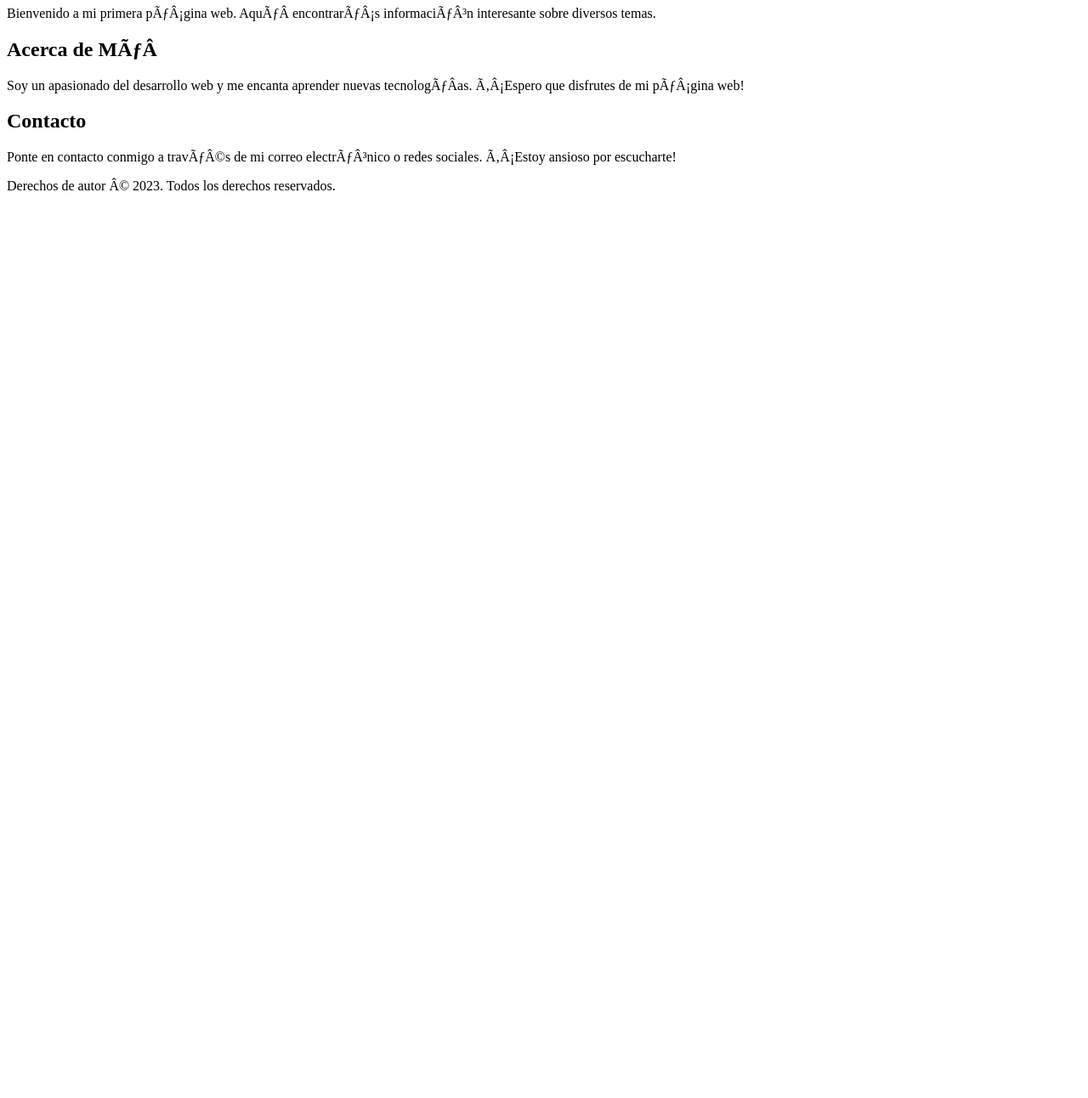
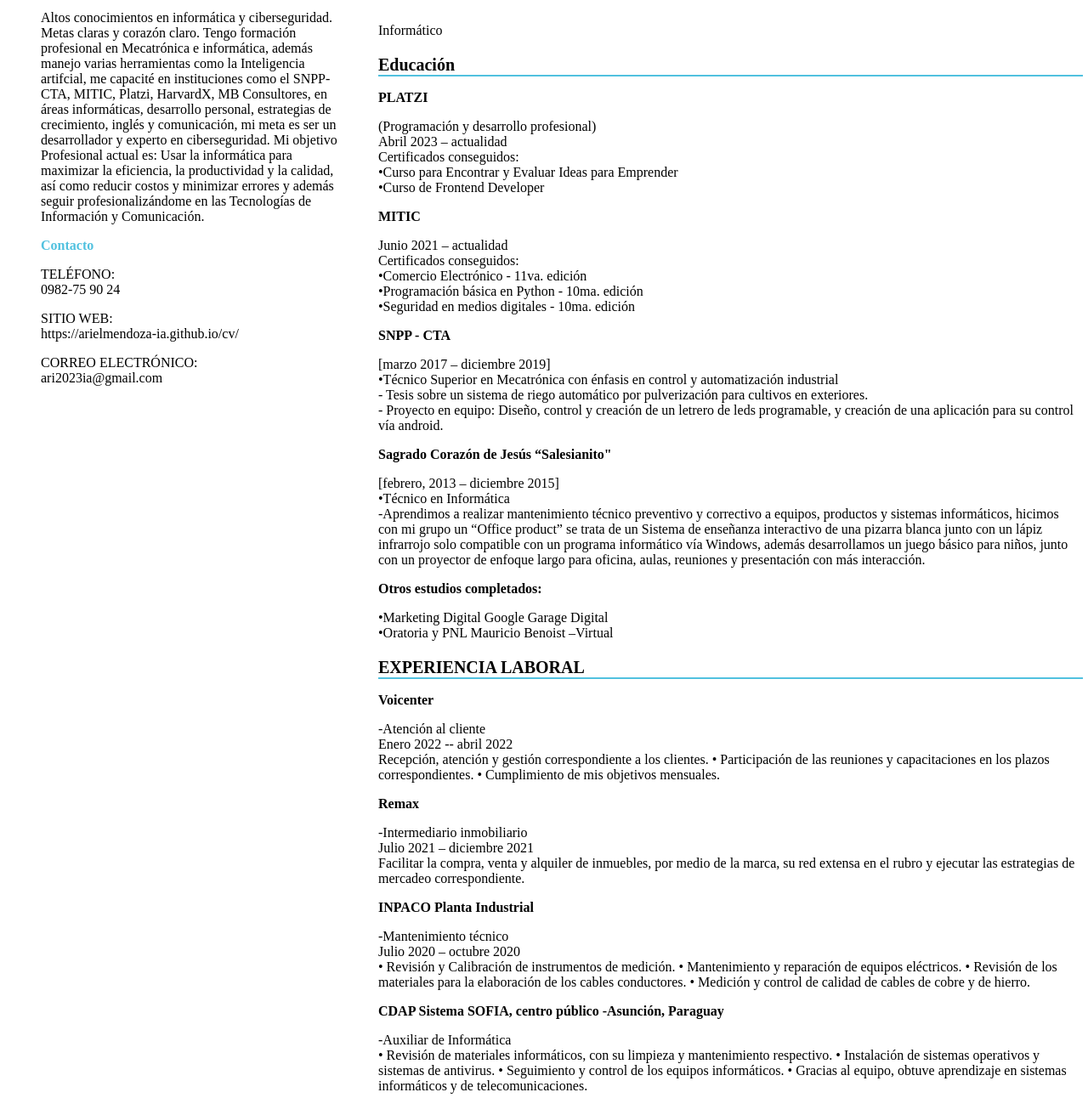
Before and after one commit to ari2023ia/cv, a plain HTML site: page index.html in a window 1280 px wide. Shown: the part 194-1486 px from the top of the page at 85% size. Before the commit the page ends 800 px from the top, so only its background shows below. Drawn offline with Linux system fonts and the light colour scheme.

Commit message:
Update index.html

```diff
--- a/index.html
+++ b/index.html
@@ -1,35 +1,142 @@
 <!DOCTYPE html>
-<!-- saved from url=(0128)https://static.platzi.com/media/tmp/class-files/github/portafolio/portafolio-a3db313b569eec530d5a501b69ea8acc987135f5/index.html -->
-<html><head><meta http-equiv="Content-Type" content="text/html; charset=windows-1252">
-<title>Mi Primera Web</title>
-<link rel="stylesheet" href="./Mi Primera PÃ¡gina Web_files/estilos.css">
-</head>
+<html>
+  <head>
+     <meta charset="UTF-8"/>
+     <title>Mi Primera Web</title>
+  </head>
 <body>
 <header>
-<h1>Bienvenido a mi Web</h1>
+<h1 style="text-align: center;">Bienvenido a mi Web</h1>
 </header>
-<nav>
-<ul>
-<li><a href="https://static.platzi.com/media/tmp/class-files/github/portafolio/portafolio-a3db313b569eec530d5a501b69ea8acc987135f5/index.html#inicio">Inicio</a></li>
-<li><a href="https://static.platzi.com/media/tmp/class-files/github/portafolio/portafolio-a3db313b569eec530d5a501b69ea8acc987135f5/index.html#acerca-de">Acerca de</a></li>
-<li><a href="https://static.platzi.com/media/tmp/class-files/github/portafolio/portafolio-a3db313b569eec530d5a501b69ea8acc987135f5/index.html#contacto">Contacto</a></li>
-</ul>
-</nav>
-<section id="inicio">
-<h2>Â¡Hola Mundo!</h2>
-<p>Bienvenido a mi primera pÃ¡gina web. AquÃ­ encontrarÃ¡s informaciÃ³n interesante sobre diversos temas.</p>
+
+<section style="display: flex;">
+
+<section id="inicio" style="display: inline; padding: 40px; width: 600px;">
+  <img src="./fil.jpg" alt="Ariel A. Mendoza" style="display: inline; width: 200px; height: 200px; border-radius: 50%; overflow: hidden; border: 7px solid #51C1DF;">
+  <p style="color: #51C1DF; font-weight: bold;"> Perfil</p>
+  <p style="width: 357px;">Altos conocimientos en informática y ciberseguridad.<br>
+    Metas claras y corazón claro.
+    Tengo formación profesional en Mecatrónica e
+    informática, además manejo varias herramientas
+    como la Inteligencia artifcial, me capacité
+    en instituciones como el SNPP-CTA, MITIC,
+    Platzi, HarvardX, MB Consultores, en áreas
+    informáticas, desarrollo personal,
+    estrategias de crecimiento, inglés y
+    comunicación, mi meta es ser un desarrollador
+    y experto en ciberseguridad.
+    Mi objetivo Profesional actual es:
+    Usar la informática para maximizar la
+    eficiencia, la productividad y la
+    calidad, así como reducir costos y
+    minimizar errores y además
+    seguir profesionalizándome en las
+    Tecnologías de Información y Comunicación.
+    </p>
+    <p style="color: #51C1DF; font-weight: bold;"> Contacto</p>
+    <p>TELÉFONO:<br>
+      0982-75 90 24
+      <p>SITIO WEB:<br>
+      https://arielmendoza-ia.github.io/cv/</p>
+      <p>CORREO ELECTRÓNICO:<br>
+      ari2023ia@gmail.com</p>
+
 </section>
-<section id="acerca-de">
-<h2>Acerca de MÃ­</h2>
-<p>Soy un apasionado del desarrollo web y me encanta aprender nuevas tecnologÃ­as. Â¡Espero que disfrutes de mi pÃ¡gina web!</p>
+
+<section id="educación" style="display: inline;">
+  <h2 style="font-size: 50px"> Ariel Almada Mendoza</h2>
+  <p>Informático</p>
+  <p style="font-weight: bold; font-size: 20px; margin-block-end: 0px; ">Educación</p>
+  <div style=" width:100%; border: 1px solid #51C1DF;"></div>
+    <p style="font-weight: bold;">PLATZI</p><p> (Programación y desarrollo profesional)<br>
+      Abril 2023 –  actualidad <br>
+      Certificados conseguidos: <br>
+      •Curso para Encontrar y Evaluar Ideas para Emprender<br>
+      •Curso de Frontend Developer
+    </p>
+      <p style="font-weight: bold;">MITIC</p><p>
+      Junio 2021 – actualidad <br>
+      Certificados conseguidos:<br>
+      •Comercio Electrónico - 11va. edición<br>
+      •Programación básica en Python - 10ma. edición<br>
+      •Seguridad en medios digitales - 10ma. edición<br>
+    </p>
+      <p style="font-weight: bold;">SNPP - CTA</p><p>
+      [marzo 2017 – diciembre 2019]<br>
+      •Técnico Superior en Mecatrónica con énfasis en control y automatización industrial<br>
+      - Tesis sobre un sistema de riego automático por
+      pulverización para cultivos en exteriores.<br>
+      - Proyecto en equipo: Diseño, control y creación de un letrero de leds
+      programable, y creación de una aplicación para su
+      control vía android.
+    </p>
+    <p style="font-weight: bold;">Sagrado Corazón de Jesús “Salesianito"</p><p>
+      [febrero, 2013 – diciembre 2015]<br>
+      •Técnico en Informática<br>
+      -Aprendimos a realizar mantenimiento técnico preventivo y correctivo
+      a equipos, productos y sistemas informáticos, hicimos con mi grupo un
+      “Office product” se trata de un Sistema de enseñanza interactivo de
+      una pizarra blanca junto con un lápiz infrarrojo solo compatible con un
+      programa informático vía Windows, además desarrollamos un juego
+      básico para niños, junto con un proyector de enfoque largo para
+      oficina, aulas, reuniones y presentación con más interacción.<br>
+      <p style="font-weight: bold;">
+      Otros estudios completados:</p><p>
+      •Marketing Digital Google Garage Digital<br>
+      •Oratoria y PNL Mauricio Benoist –Virtual</p>
+      <p style="font-weight: bold; font-size: 20px; margin-block-end: 0px; ">EXPERIENCIA LABORAL </p>
+      <div style=" width:100%; border: 1px solid #51C1DF;"></div>
+      <p style="font-weight: bold;"> Voicenter</p><p>
+        -Atención al cliente<br>
+        Enero 2022 -- abril 2022<br>
+        Recepción, atención y gestión correspondiente a los clientes. •
+        Participación de las reuniones y capacitaciones en los plazos
+        correspondientes. • Cumplimiento de mis objetivos mensuales.</p>
+        <p style="font-weight: bold;"> Remax </p><p>
+        -Intermediario inmobiliario<br>
+        Julio 2021 – diciembre 2021<br>
+        Facilitar la compra, venta y alquiler de inmuebles, por medio de la
+        marca, su red extensa en el rubro y ejecutar las estrategias de
+        mercadeo correspondiente.</p>
+        <p style="font-weight: bold;">INPACO Planta Industrial</p><p>
+        -Mantenimiento técnico<br>
+        Julio 2020 – octubre 2020<br>
+        • Revisión y Calibración de instrumentos de medición. •
+        Mantenimiento y reparación de equipos eléctricos. • Revisión de los
+        materiales para la elaboración de los cables conductores. • Medición
+        y control de calidad de cables de cobre y de hierro.</p>
+        <p style="font-weight: bold;">CDAP Sistema SOFIA, centro público -Asunción, Paraguay</p><p>
+        -Auxiliar de Informática<br>
+        • Revisión de materiales informáticos, con su limpieza y mantenimiento
+        respectivo. • Instalación de sistemas operativos y sistemas de antivirus.
+        • Seguimiento y control de los equipos informáticos. • Gracias al
+        equipo, obtuve aprendizaje en sistemas informáticos y de
+        telecomunicaciones.</p>
+        <p style="font-weight: bold;">APTITUDES</p>
+        <div style=" width:100%; border: 1px solid #51C1DF;"></div>
+        <p>
+        • Informática, atención al cliente, marketing y ventas • Aplicación
+        correcta de herramientas, Cumplimiento de objetivos y trabajo
+        correcto de equipo.</p>
+        <p style="font-weight: bold;">REFERENCIA</p>
+        <div style=" width:100%; border: 1px solid #51C1DF;"></div>
+        <p>
+        INPACO – PLANTA INDUSTRIAL<br>
+        - Ruta Mcal. López y Centenario Villeta, Paraguay Teléfonos: (+595 225)
+        952 242 – (+595 225) 952 249 Email: secretvill@inpaco.com.py<br>
+        VOICENTER<br>
+        – Mariscal Lopez/Iturbe, Asunción, Paraguay – teléfono:0981390529
+        CDAP- Sistema SOFIA- centro público - n ° de teléfono: (021) 441829<br>
+        REMAX – Oficina Conexión<br>
+        Coronel Juan Antonio Escurra, Asunción – n ° de teléfono: (021) 339
+        7600</p>
 </section>
-<section id="contacto">
-<h2>Contacto</h2>
-<p>Ponte en contacto conmigo a travÃ©s de mi correo electrÃ³nico o redes sociales. Â¡Estoy ansioso por escucharte!</p>
+
 </section>
+
 <footer>
 <p>Derechos de autor © 2023. Todos los derechos reservados.</p>
 </footer>
 
-
-</body></html>
+</body>
+</html>
```
